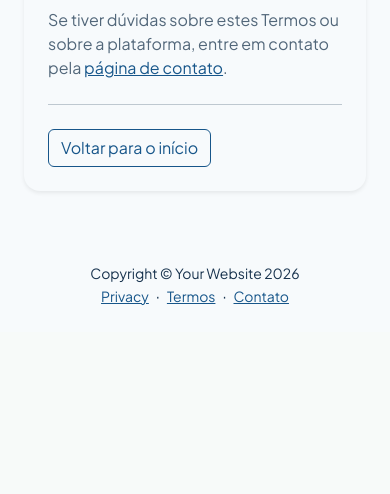
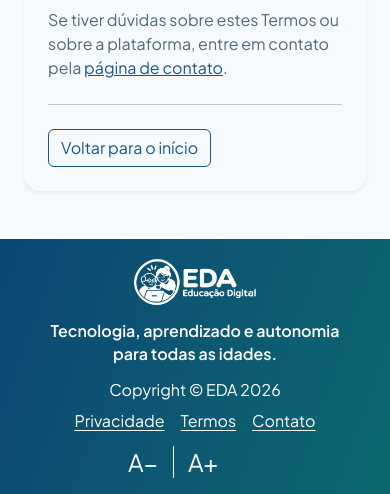
Before and after one commit to DaviAugusto69/interdisciplinar-2bii, a PHP site: page /pages/termos in a window 390 px wide. Shown: the part 3814-4308 px from the top of the page. Before the commit the page ends 4120 px from the top, so only its background shows below. Run offline with PHP 8.4, Linux system fonts and the light colour scheme.

Commit message:
alteração básica de rodapé

```diff
--- a/app/Views/layouts/main.php
+++ b/app/Views/layouts/main.php
@@ -183,12 +183,19 @@
 
         <!-- Rodapé Bootstrap -->
 
-    <?php if (!empty($accountPage)): ?>
     <footer class="account-footer">
         <div class="account-shell">
             <div class="account-footer-brand">
                 <img src="<?= e(asset('assets/logo-eda.png')) ?>" alt="EDA Educação Digital">
                 <p>Tecnologia, aprendizado e autonomia<br> para todas as idades.</p>
+            </div>
+            <div class="account-footer-meta">
+                <p class="account-copyright">Copyright &copy; EDA 2026</p>
+                <nav class="account-footer-links" aria-label="Links institucionais">
+                    <a href="<?= e(url('pages/termos#privacidade')) ?>">Privacidade</a>
+                    <a href="<?= e(url('pages/termos')) ?>">Termos</a>
+                    <a href="<?= e(url('pages/contact')) ?>">Contato</a>
+                </nav>
             </div>
             <div class="account-access" role="group" aria-label="Acessibilidade">
                 <button type="button" data-font-step="-0.1" aria-label="Diminuir texto">A−</button>
@@ -212,26 +219,6 @@
             contrastButton.setAttribute('aria-pressed', String(enabled));
         });
     </script>
-    <?php else: ?>
-        <footer class="bg-white py-4 mt-auto">
-            <div class="container px-5">
-                <div class="row align-items-center justify-content-between flex-column flex-sm-row">
-                    <div class="col-auto"><div class="small m-0">Copyright &copy; Your Website 2026</div></div>
-                    <div class="col-auto">
-                        <a class="small" href="#!">Privacy</a>
-                        <span class="mx-1">&middot;</span>
-                        <a class="small" href="<?= e(url('pages/termos')) ?>">Termos</a>
-                        <span class="mx-1">&middot;</span>
-                        <a class="small" href="#!">Contato</a>
-
-                    </div>
-                </div>
-            </div>
-        </footer>
-    <?php endif; ?>
-
-
-
     <script src="https://cdn.jsdelivr.net/npm/bootstrap@5.2.3/dist/js/bootstrap.bundle.min.js"></script>
     <script src="<?= e(asset('js/scripts.js')) ?>"></script>
 
--- a/app/Views/pages/termos.php
+++ b/app/Views/pages/termos.php
@@ -77,7 +77,7 @@
                     </section>
 
                     <section class="mb-4">
-                        <h2 class="h4 fw-bold">7. Privacidade e dados pessoais</h2>
+                        <h2 id="privacidade" class="h4 fw-bold">7. Privacidade e dados pessoais</h2>
                         <p class="text-muted mb-0">
                             O tratamento de dados pessoais relacionado ao uso do EDA deve observar a legislação aplicável,
                             incluindo a Lei Geral de Proteção de Dados Pessoais (LGPD). Para solicitar informações sobre
--- a/public/css/estilo.css
+++ b/public/css/estilo.css
@@ -616,8 +616,11 @@ input {
 }
 
 .account-footer .account-shell {
-    min-height: 5.5rem;
-    padding-block: .65rem;
+    display: grid;
+    grid-template-columns: auto minmax(18rem, 1fr) auto;
+    gap: clamp(1rem, 2vw, 2rem);
+    min-height: 6.5rem;
+    padding-block: .85rem;
 }
 
 .account-footer-brand img {
@@ -632,6 +635,36 @@ input {
     border-left: 1px solid currentColor;
     font-weight: 600;
     line-height: 1.4;
+}
+
+.account-footer-meta {
+    display: flex;
+    align-items: center;
+    justify-content: space-between;
+    gap: 1rem;
+    min-width: 0;
+}
+
+.account-copyright {
+    margin: 0;
+    white-space: nowrap;
+}
+
+.account-footer-links {
+    display: flex;
+    flex-wrap: wrap;
+    gap: .35rem 1rem;
+}
+
+.account-footer-links a {
+    color: inherit;
+    text-decoration: underline;
+    text-underline-offset: .18em;
+}
+
+.account-footer-links a:hover,
+.account-footer-links a:focus-visible {
+    color: #d8f4f2;
 }
 
 .account-access button {
@@ -672,9 +705,27 @@ input {
     border-radius: .3rem;
 }
 
+@media (max-width: 1100px) {
+    .account-footer .account-shell {
+        grid-template-columns: 1fr;
+        justify-items: center;
+        gap: .8rem;
+        padding-block: 1rem;
+    }
+
+    .account-footer-meta {
+        flex-direction: column;
+        gap: .45rem;
+        text-align: center;
+    }
+
+    .account-footer-links {
+        justify-content: center;
+    }
+}
+
 @media (max-width: 660px) {
-    .account-nav .account-shell,
-    .account-footer .account-shell {
+    .account-nav .account-shell {
         justify-content: center;
         flex-wrap: wrap;
         padding-block: .5rem;
```
Lines whose indentation alone changed are shown as unchanged.
